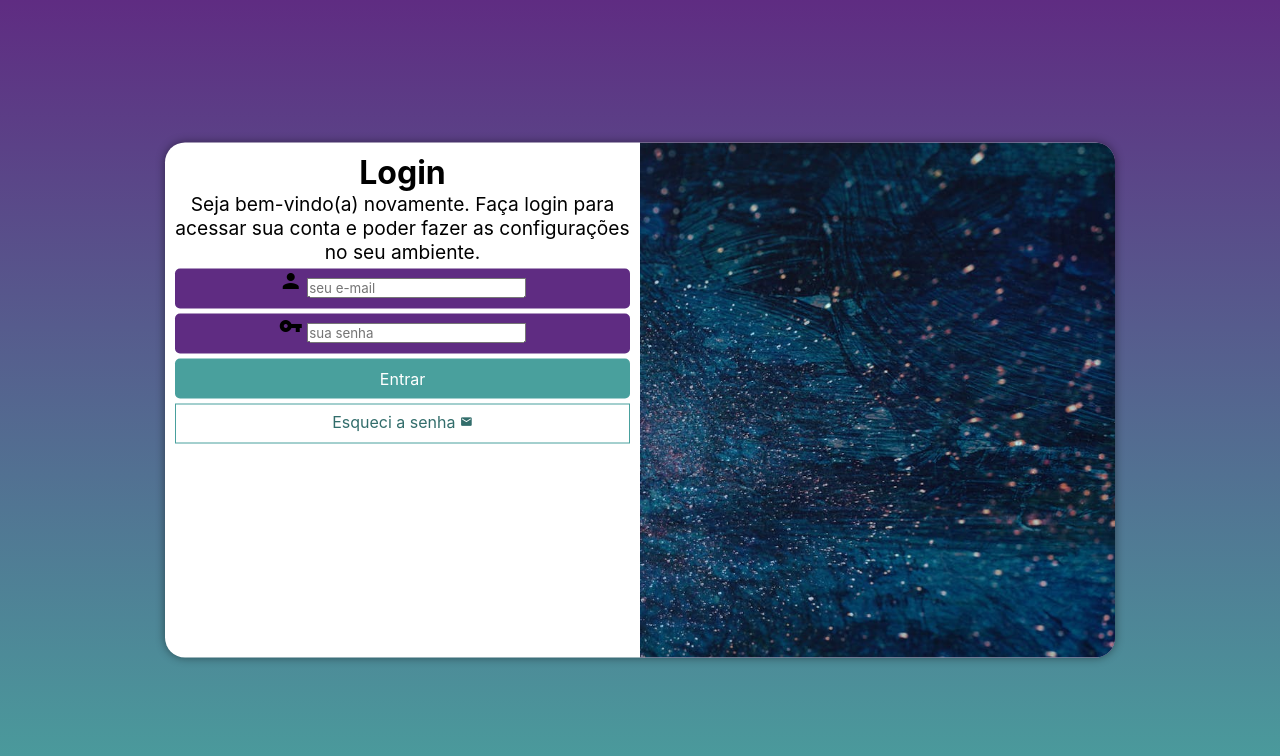
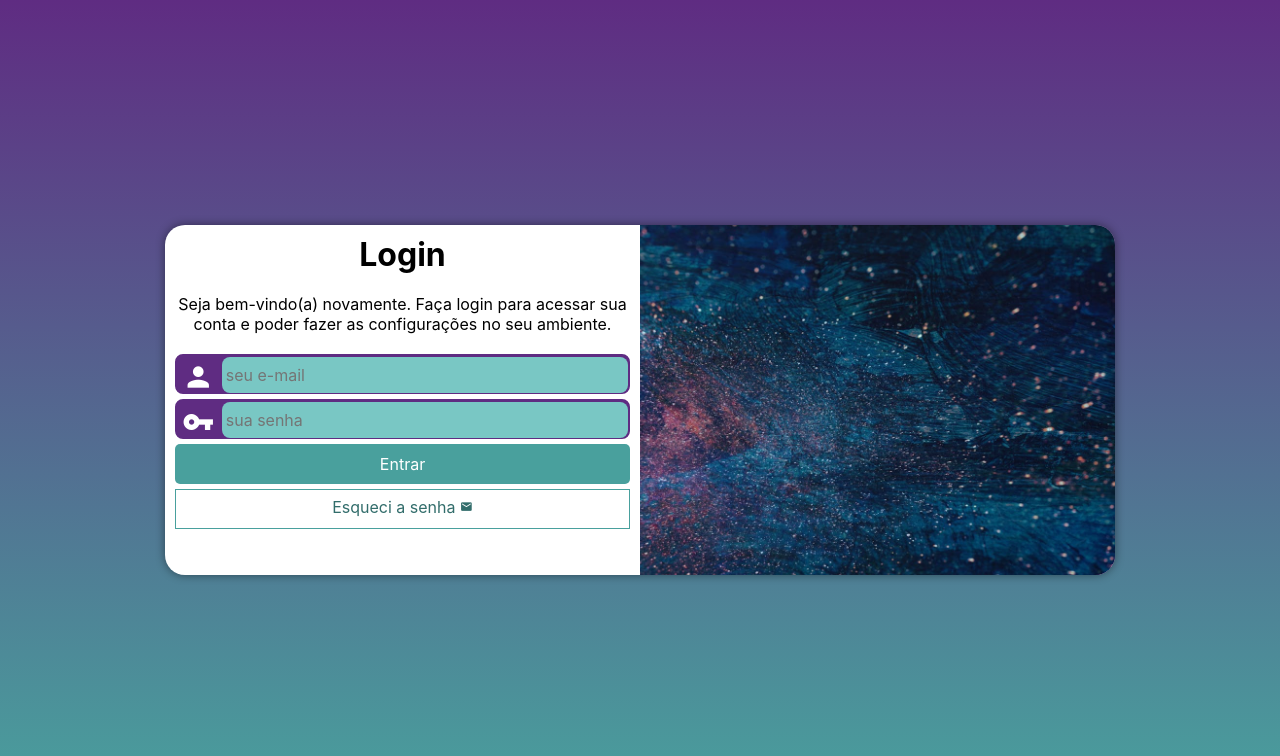
Before and after one commit to wandderley/projeto-login, a plain HTML site: page index.html in a window 1280 px wide. Drawn offline with Linux system fonts and the light colour scheme.

Commit message:
estilizei os formulários

```diff
--- a/estilos/media-query.css
+++ b/estilos/media-query.css
@@ -10,12 +10,13 @@ TV: acima de 1200px
 */
 
 @media screen and (min-width: 768px) and (max-width: 992px) {
-    body {
+    body { /* CONFIGURAÇÃO PARA TABLET */
         background-image: linear-gradient(to top, #49a09d, #5f2c82);
     }
 
     section#login {
         width: 80vw;
+        height: 280px;
     }
 
     section#login > div#imagem {
@@ -32,12 +33,13 @@ TV: acima de 1200px
 }
 
 @media screen and (min-width: 992px) {
-    body {
+    body {/* CONFIGURAÇÕES PARA DESKTOP */
         background-image: linear-gradient(to top, #49a09d, #5f2c82);
     }
 
     section#login {
         width: 950px;
+        height: 350px;
     }
 
     section#login > div#imagem {
@@ -56,7 +58,8 @@ TV: acima de 1200px
     }
 
     div#formulario > p {
-        font-size: 1.2em;
+        font-size: 1em;
+        margin: 20px 0px;
     }
 
 }
--- a/estilos/style.css
+++ b/estilos/style.css
@@ -72,15 +72,41 @@ div#formulario > p {
 
 form > div.campo {
     background-color: #5f2c82;
+    border: 2px solid #5f2c82;
     display: block;
     width: 100%;
     height: 40px;
-    border-radius: 5px;
+    border-radius: 8px;
     margin: 5px 0px;
 }
 
 div.campo > label {
     display: none;
+}
+
+div.campo > span {
+
+    color: white;
+    /*background-color: black;*/
+    font-size: 2em;
+    width: 40px;
+    padding: 5px;
+}
+
+div.campo >input:focus-within {
+    background-color: white;
+    border: none;
+}
+
+div.campo > input {
+    background-color: #79c7c4;
+    font-size: 1em;
+    width: calc(100% - 45px);
+    height: 100%;
+    transform: translateY(-12px);
+    border: 0px;
+    border-radius: 8px;
+    padding: 4px;
 }
 
 form > input[type= submit] {
```
